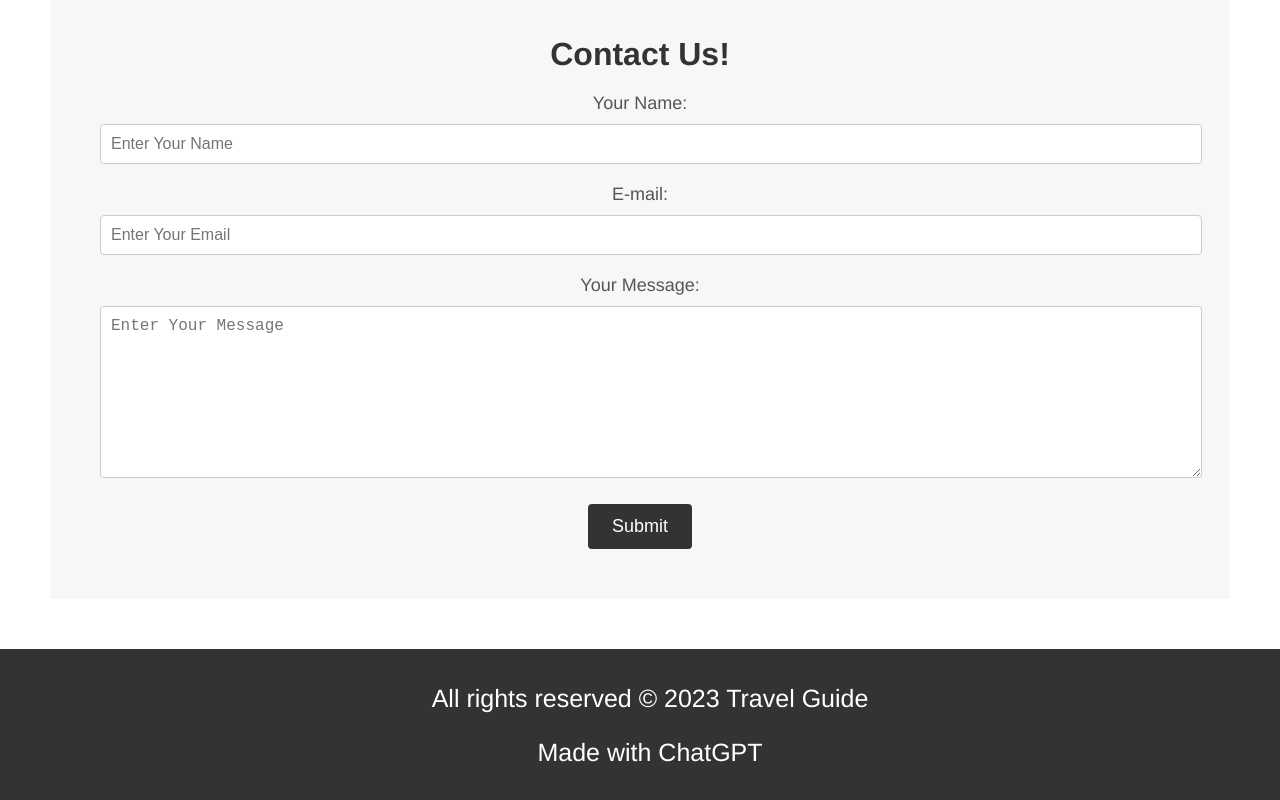
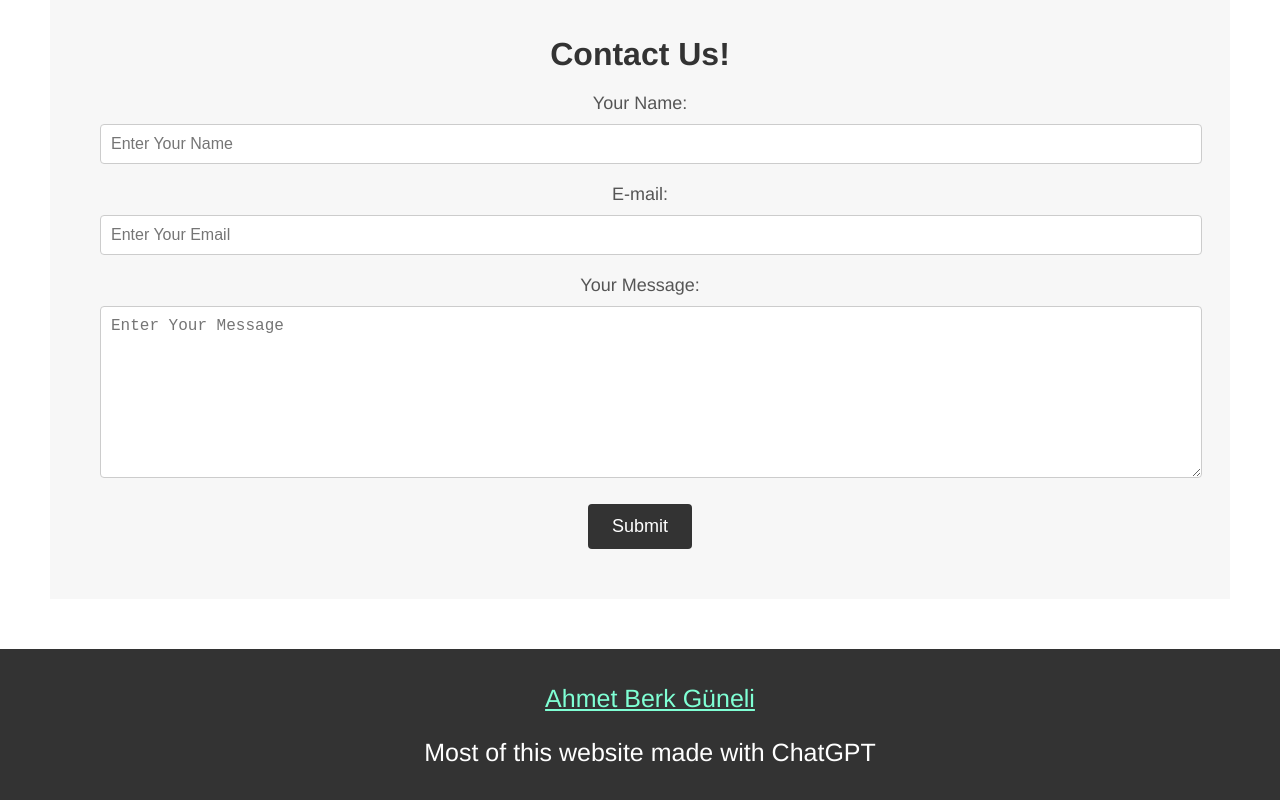
Before and after one commit to ArsenLupen53/TravelGuideProject1, a plain HTML site: page index.html in a window 1280 px wide. Shown: the part 6349-7149 px from the top of the page. Drawn offline with Linux system fonts and the light colour scheme.

Commit message:
added github link

```diff
--- a/css/style.css
+++ b/css/style.css
@@ -288,3 +288,7 @@ html {
   margin-bottom: 20px;
   font-family: "Open Sans", sans-serif;
 }
+
+footer a {
+  color:aquamarine;
+}
--- a/index.html
+++ b/index.html
@@ -154,8 +154,8 @@
   </section>
 
   <footer>
-    <p>All rights reserved &copy; 2023 Travel Guide</p>
-    <p>Made with ChatGPT</p>
+    <p><a href="https://github.com/ArsenLupen53" target="_blank">Ahmet Berk Güneli</a></p>
+    <p>Most of this website made with ChatGPT</p>
   </footer>
 </body>
 </html>
```
